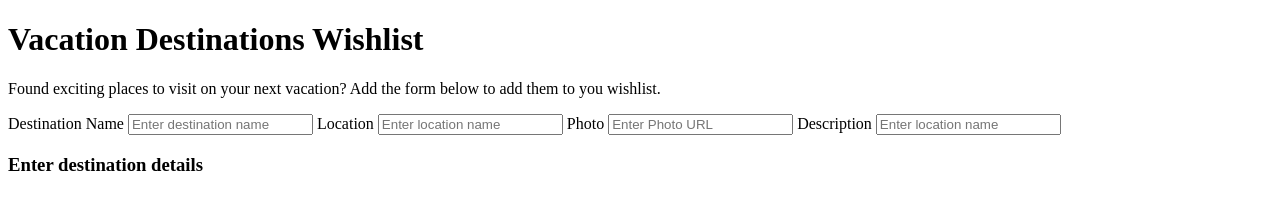
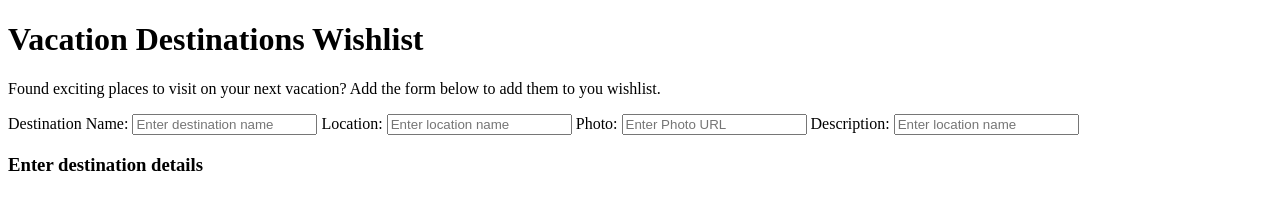
Before and after one commit to gagexhill/destinations-page-gh, a plain HTML site: page index.html in a window 1280 px wide. Drawn offline with Linux system fonts and the light colour scheme.

Commit message:
initial commit

```diff
--- a/index.html
+++ b/index.html
@@ -15,16 +15,16 @@
     <section>
         <article>
             <form>
-                <label for="text">Destination Name</label>
+                <label for="text">Destination Name: </label>
                 <input type="text" placeholder="Enter destination name">
 
-                <label for="location-name">Location</label>
+                <label for="location-name">Location: </label>
                 <input type="text" placeholder="Enter location name">
 
-                <label for="photo-url">Photo</label>
+                <label for="photo-url">Photo: </label>
                 <input type="text" placeholder="Enter Photo URL">
 
-                <label for="description">Description</label>
+                <label for="description">Description: </label>
                 <input type="text" placeholder="Enter location name">
             </form>
         </article>
```
